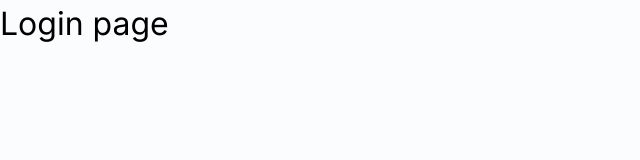
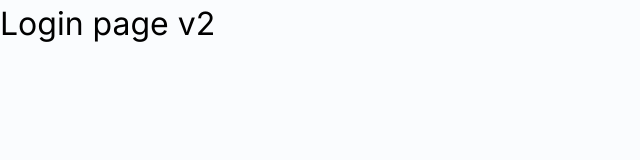
Before and after one commit to 2maxisaldivia/rentia, a React (Vite) app: page /login in a window 1280 px wide. Shown: the top 160 px of the page, without its empty margins (0-640 px from the left). Built offline with nearby package versions, Linux system fonts and the light colour scheme.

Commit message:
chore: change text to test deploy

```diff
--- a/src/features/auth/pages/LoginPage.tsx
+++ b/src/features/auth/pages/LoginPage.tsx
@@ -1,8 +1,5 @@
+const LoginPage = () => {
+  return <div style={{ color: 'black', fontSize: '2rem' }}>Login page v2</div>;
+};
 
-const LoginPage = () => {
-  return (
-    <div style={{ color: 'black', fontSize: '2rem'}}>Login page</div>
-  )
-}
-
-export default LoginPage
+export default LoginPage;
```
